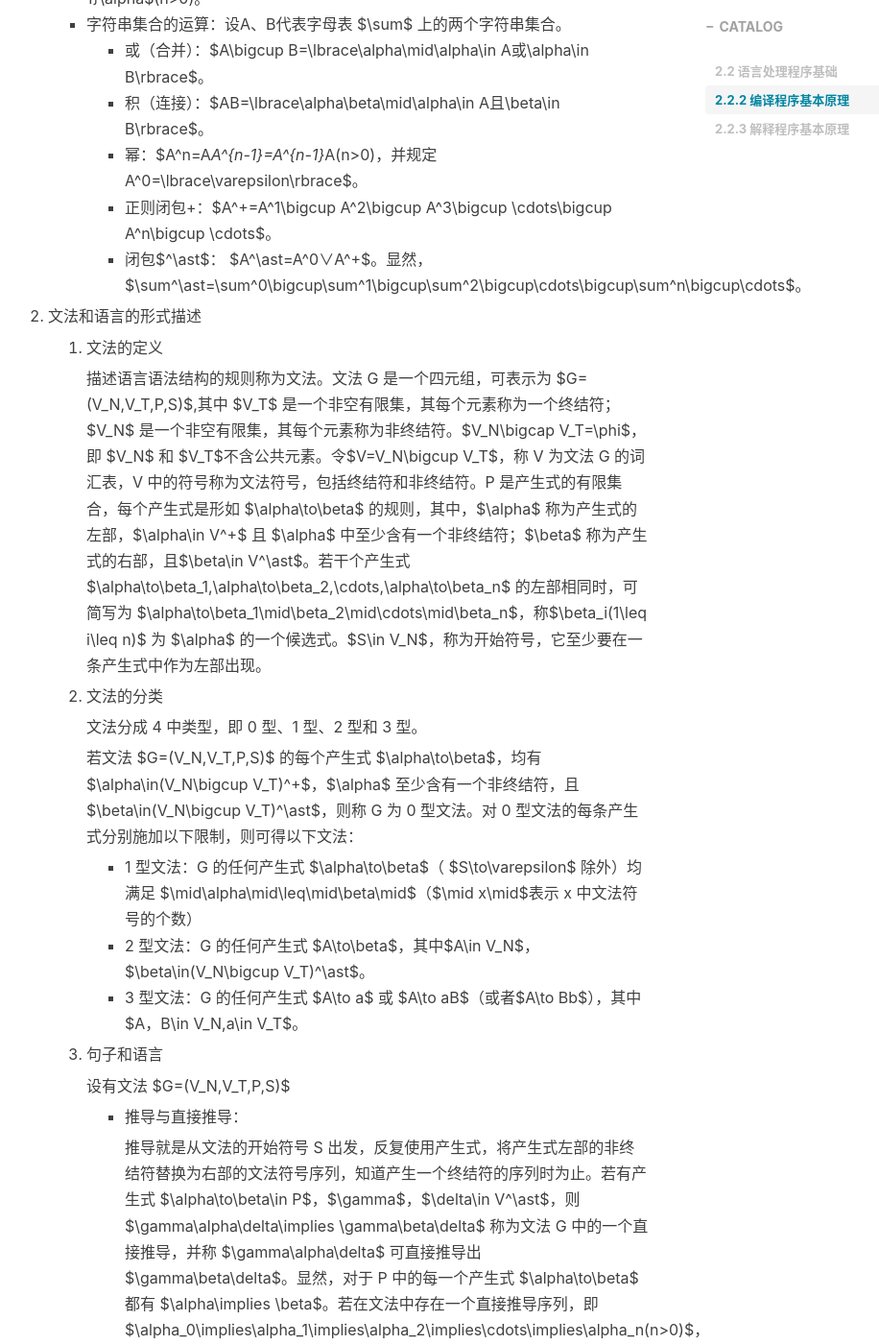
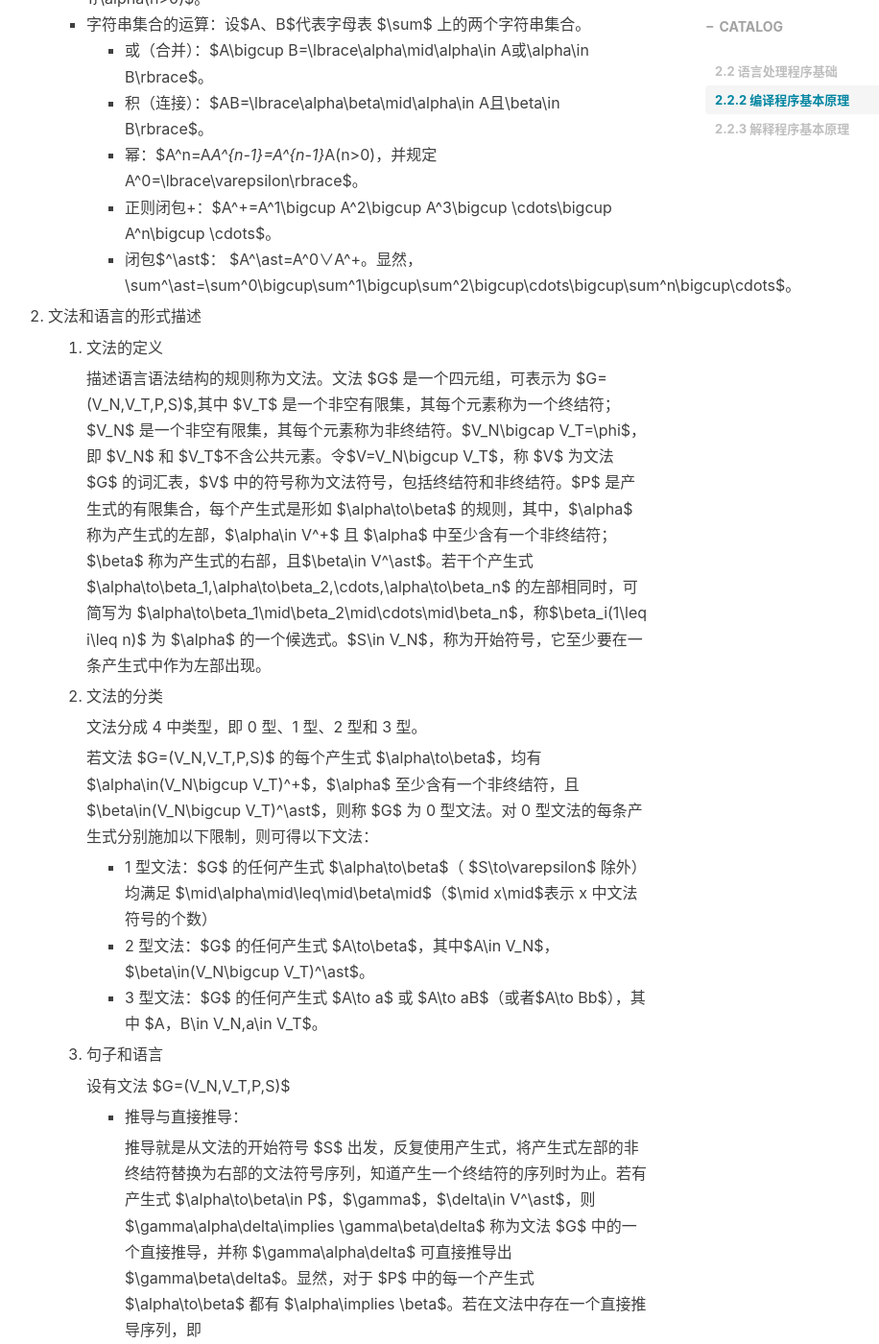
Before and after one commit to BalboZheng/BalboZheng.github.io, a Jekyll site: the page built from _posts/软件设计师/2021-03-06-第二章-程序设计语言基础知识.md, in a window 1280 px wide and 1400 px high, scrolled down 1207 px. Shown: the whole window at 96% size, without its empty margins (295-1211 px from the left). Built offline with Jekyll 4.4.1, drawn with Linux system fonts in a browser that asks for light colours; nearby versions of some CDN libraries; formulas are drawn with MathJax 3; comment, search, counter and statistics services are not loaded; some of the changed text lies outside the part shown.

Commit message:
初始化

```diff
--- a/_posts/软件设计师/2021-03-06-第二章-程序设计语言基础知识.md
+++ b/_posts/软件设计师/2021-03-06-第二章-程序设计语言基础知识.md
@@ -20,35 +20,35 @@
 
    1. 字母表、字符串、字符串集合及运算
 
-      + 字母表 $\sum$ 和字符：字母表时字符的非空有穷集合，字符是字母表 $\sum$ 中的元素。例如 $\sum=\lbrace a,b\rbrace$，a 或 b 是字符。
+      + 字母表 $\sum$ 和字符：字母表时字符的非空有穷集合，字符是字母表 $\sum$ 中的元素。例如 $\sum=\lbrace a,b\rbrace$，$a$ 或 $b$ 是字符。
       + 字符串：$\sum$ 中的字符组成的有穷序列。例如 $a、ab、aaa$ 都是 $\sum$ 上的字符串。
       + 字符串的长度：指字符串中的字符个数。如$\mid aba\mid=3$。
       + 空串 $\varepsilon$：由零个字符组成的序列。如$\mid\varepsilon\mid=0$。
-      + 连接：字符串 S 和 T 的连接是指将串 T 接续在串 S 之后，表示为 $S·T$，连接符号“·”可省略。显然，对于字母表 $\sum$ 上的任意字符串 S，$S·\varepsilon=\varepsilon·S=S$。
+      + 连接：字符串 $S$ 和 $T$ 的连接是指将串 $T$ 接续在串 $S$ 之后，表示为 $S·T$，连接符号“·”可省略。显然，对于字母表 $\sum$ 上的任意字符串 $S$，$S·\varepsilon=\varepsilon·S=S$。
       + $\sum^\ast$：指包括空串 $\varepsilon$ 在内的 $\sum$ 上的所有字符串的集合。例如，设 $\sum=\lbrace a,b \rbrace$，$\sum^\ast=\lbrace \varepsilon,a,b,aa,bb,ab,ba,aaa,\cdots\rbrace$。
-      + 字符串的方幂：把字符 $\alpha$ 自身连接 n 次得到的串，称为字符串 $\alpha$ 的 n 次方幂，记为 $\alpha^n$。$ \alpha^0=\varepsilon,\alpha^n=\alpha\alpha^{n-1}=\alpha^{n-1}\alpha$(n>0)。
-      + 字符串集合的运算：设A、B代表字母表 $\sum$ 上的两个字符串集合。
+      + 字符串的方幂：把字符 $\alpha$ 自身连接 $n$ 次得到的串，称为字符串 $\alpha$ 的 $n$ 次方幂，记为 $\alpha^n$。$ \alpha^0=\varepsilon,\alpha^n=\alpha\alpha^{n-1}=\alpha^{n-1}\alpha(n>0)$。
+      + 字符串集合的运算：设$A、B$代表字母表 $\sum$ 上的两个字符串集合。
         + 或（合并）：$A\bigcup B=\lbrace\alpha\mid\alpha\in A或\alpha\in B\rbrace$。
         + 积（连接）：$AB=\lbrace\alpha\beta\mid\alpha\in A且\beta\in B\rbrace$。
         + 幂：$A^n=A*A^{n-1}=A^{n-1}*A(n>0)，并规定A^0=\lbrace\varepsilon\rbrace$。
         + 正则闭包+：$A^+=A^1\bigcup A^2\bigcup A^3\bigcup \cdots\bigcup A^n\bigcup \cdots$。
-        + 闭包$^\ast$： $A^\ast=A^0∨A^+$。显然，$\sum^\ast=\sum^0\bigcup\sum^1\bigcup\sum^2\bigcup\cdots\bigcup\sum^n\bigcup\cdots$。
+        + 闭包$^\ast$： $A^\ast=A^0∨A^+。显然，\sum^\ast=\sum^0\bigcup\sum^1\bigcup\sum^2\bigcup\cdots\bigcup\sum^n\bigcup\cdots$。
 
    2. 文法和语言的形式描述
 
       1. 文法的定义
 
-           描述语言语法结构的规则称为文法。文法 G 是一个四元组，可表示为 $G=(V_N,V_T,P,S)$,其中 $V_T$ 是一个非空有限集，其每个元素称为一个终结符；$V_N$ 是一个非空有限集，其每个元素称为非终结符。$V_N\bigcap V_T=\phi$，即 $V_N$ 和 $V_T$不含公共元素。令$V=V_N\bigcup V_T$，称 V 为文法 G 的词汇表，V 中的符号称为文法符号，包括终结符和非终结符。P 是产生式的有限集合，每个产生式是形如 $\alpha\to\beta$ 的规则，其中，$\alpha$ 称为产生式的左部，$\alpha\in V^+$ 且 $\alpha$ 中至少含有一个非终结符；$\beta$ 称为产生式的右部，且$\beta\in V^\ast$。若干个产生式$\alpha\to\beta_1,\alpha\to\beta_2,\cdots,\alpha\to\beta_n$ 的左部相同时，可简写为 $\alpha\to\beta_1\mid\beta_2\mid\cdots\mid\beta_n$，称$\beta_i(1\leq i\leq n)$ 为 $\alpha$ 的一个候选式。$S\in V_N$，称为开始符号，它至少要在一条产生式中作为左部出现。
+           描述语言语法结构的规则称为文法。文法 $G$ 是一个四元组，可表示为 $G=(V_N,V_T,P,S)$,其中 $V_T$ 是一个非空有限集，其每个元素称为一个终结符；$V_N$ 是一个非空有限集，其每个元素称为非终结符。$V_N\bigcap V_T=\phi$，即 $V_N$ 和 $V_T$不含公共元素。令$V=V_N\bigcup V_T$，称 $V$ 为文法 $G$ 的词汇表，$V$ 中的符号称为文法符号，包括终结符和非终结符。$P$ 是产生式的有限集合，每个产生式是形如 $\alpha\to\beta$ 的规则，其中，$\alpha$ 称为产生式的左部，$\alpha\in V^+$ 且 $\alpha$ 中至少含有一个非终结符；$\beta$ 称为产生式的右部，且$\beta\in V^\ast$。若干个产生式$\alpha\to\beta_1,\alpha\to\beta_2,\cdots,\alpha\to\beta_n$ 的左部相同时，可简写为 $\alpha\to\beta_1\mid\beta_2\mid\cdots\mid\beta_n$，称$\beta_i(1\leq i\leq n)$ 为 $\alpha$ 的一个候选式。$S\in V_N$，称为开始符号，它至少要在一条产生式中作为左部出现。
 
       2. 文法的分类
 
            文法分成 4 中类型，即 0 型、1 型、2 型和 3 型。
 
-           若文法 $G=(V_N,V_T,P,S)$ 的每个产生式 $\alpha\to\beta$，均有 $\alpha\in(V_N\bigcup V_T)^+$，$\alpha$ 至少含有一个非终结符，且 $\beta\in(V_N\bigcup V_T)^\ast$，则称 G 为 0 型文法。对 0 型文法的每条产生式分别施加以下限制，则可得以下文法：
+           若文法 $G=(V_N,V_T,P,S)$ 的每个产生式 $\alpha\to\beta$，均有 $\alpha\in(V_N\bigcup V_T)^+$，$\alpha$ 至少含有一个非终结符，且 $\beta\in(V_N\bigcup V_T)^\ast$，则称 $G$ 为 0 型文法。对 0 型文法的每条产生式分别施加以下限制，则可得以下文法：
 
-         + 1 型文法：G 的任何产生式 $\alpha\to\beta$（ $S\to\varepsilon$ 除外）均满足 $\mid\alpha\mid\leq\mid\beta\mid$（$\mid x\mid$表示 x 中文法符号的个数）
-         + 2 型文法：G 的任何产生式 $A\to\beta$，其中$A\in V_N$，$\beta\in(V_N\bigcup V_T)^\ast$。
-         + 3 型文法：G 的任何产生式 $A\to a$ 或 $A\to aB$（或者$A\to Bb$），其中 $A，B\in V_N,a\in V_T$。
+         + 1 型文法：$G$ 的任何产生式 $\alpha\to\beta$（ $S\to\varepsilon$ 除外）均满足 $\mid\alpha\mid\leq\mid\beta\mid$（$\mid x\mid$表示 x 中文法符号的个数）
+         + 2 型文法：$G$ 的任何产生式 $A\to\beta$，其中$A\in V_N$，$\beta\in(V_N\bigcup V_T)^\ast$。
+         + 3 型文法：$G$ 的任何产生式 $A\to a$ 或 $A\to aB$（或者$A\to Bb$），其中 $A，B\in V_N,a\in V_T$。
 
       3. 句子和语言
 
@@ -56,19 +56,19 @@
 
            + 推导与直接推导：
 
-               推导就是从文法的开始符号 S 出发，反复使用产生式，将产生式左部的非终结符替换为右部的文法符号序列，知道产生一个终结符的序列时为止。若有产生式 $\alpha\to\beta\in P$，$\gamma$，$\delta\in V^\ast$，则 $\gamma\alpha\delta\implies \gamma\beta\delta$ 称为文法 G 中的一个直接推导，并称 $\gamma\alpha\delta$ 可直接推导出 $\gamma\beta\delta$。显然，对于 P 中的每一个产生式 $\alpha\to\beta$ 都有 $\alpha\implies \beta$。若在文法中存在一个直接推导序列，即 $\alpha_0\implies\alpha_1\implies\alpha_2\implies\cdots\implies\alpha_n(n>0)$，则称 $\alpha_0$ 可推导出 $\alpha_n$，$\alpha_n$ 是 $\alpha_0$ 的一个推导，并记为 $\alpha_0\implies^+_G\alpha_n$。用记号  $\alpha_0\implies^\ast_G\alpha_n$ 表示 $\alpha_0\implies\alpha_n$ 或者 $\alpha_0\implies^+_G\alpha_n$。
+               推导就是从文法的开始符号 $S$ 出发，反复使用产生式，将产生式左部的非终结符替换为右部的文法符号序列，知道产生一个终结符的序列时为止。若有产生式 $\alpha\to\beta\in P$，$\gamma$，$\delta\in V^\ast$，则 $\gamma\alpha\delta\implies \gamma\beta\delta$ 称为文法 $G$ 中的一个直接推导，并称 $\gamma\alpha\delta$ 可直接推导出 $\gamma\beta\delta$。显然，对于 $P$ 中的每一个产生式 $\alpha\to\beta$ 都有 $\alpha\implies \beta$。若在文法中存在一个直接推导序列，即 $\alpha_0\implies\alpha_1\implies\alpha_2\implies\cdots\implies\alpha_n(n>0)$，则称 $\alpha_0$ 可推导出 $\alpha_n$，$\alpha_n$ 是 $\alpha_0$ 的一个推导，并记为 $\alpha_0\implies^+_G\alpha_n$。用记号  $\alpha_0\implies^\ast_G\alpha_n$ 表示 $\alpha_0\implies\alpha_n$ 或者 $\alpha_0\implies^+_G\alpha_n$。
 
            + 直接归约与归约：
 
-               若文法 G 中有一个直接推导 $\alpha\implies \beta$，则称 $\beta$ 可直接归约成 $\alpha$，或 $\alpha$ 是 $\beta$ 的一个直接归约。若文法 G 中有一个推导 $\gamma\implies^\ast_G\delta$，则称 $\delta$ 可归约成 $\gamma$，或 $\gamma$ 是 $\delta$ 的一个归约。
+               若文法 $G$ 中有一个直接推导 $\alpha\implies \beta$，则称 $\beta$ 可直接归约成 $\alpha$，或 $\alpha$ 是 $\beta$ 的一个直接归约。若文法 $G$ 中有一个推导 $\gamma\implies^\ast_G\delta$，则称 $\delta$ 可归约成 $\gamma$，或 $\gamma$ 是 $\delta$ 的一个归约。
 
            + 句型和句子：
 
-               若文法 G 的开始符号为 S，那么，从开始符号 S 能推导出的符号串称为文法的一个句型，即 $\alpha$ 是文法 G 的一个句型，当且仅当存在推导 $S\implies^\ast_G\alpha,\alpha\in V^\ast$。若 X 是文法 G 的一个句型，且 $X\in V_T^\ast$，则称 X 是文法 G的一个句子，即仅含终结符的句型是一个句子。
+               若文法 $G$ 的开始符号为 $S$，那么，从开始符号 $S$ 能推导出的符号串称为文法的一个句型，即 $\alpha$ 是文法 $G$ 的一个句型，当且仅当存在推导 $S\implies^\ast_G\alpha,\alpha\in V^\ast$。若 $X$ 是文法 $G$ 的一个句型，且 $X\in V_T^\ast$，则称 $X$ 是文法 $G$ 的一个句子，即仅含终结符的句型是一个句子。
 
            + 语言：
 
-               从文法 G 的开始符号出发，能推导出的句子的全体称为文法 G 产生的语言，记为L(G)。
+               从文法 $G$ 的开始符号出发，能推导出的句子的全体称为文法 $G$ 产生的语言，记为$L(G)$。
 
       4. 文法的等价
 
@@ -84,9 +84,9 @@
 
       1. $\varepsilon$ 是一个正规式，它表示集合 $L(\varepsilon)=\lbrace\varepsilon\rbrace$。
 
-      2. 若 a 是 $\sum$ 上的字符，则 a 是一个正规式，它所表示的正规集为 $\lbrace a\rbrace$。
+      2. 若 $a$ 是 $\sum$ 上的字符，则 $a$ 是一个正规式，它所表示的正规集为 $\lbrace a\rbrace$。
 
-      3. 若正规式 r 和 s 分别表示正规集 L(r) 和 L(s)，则：
+      3. 若正规式 $r$ 和 $s$ 分别表示正规集 $L(r)$ 和 $L(s)$，则：
 
          1. $r\mid s$ 是正规式，表示集合 $L(r)∨L(s)$。
          2. $r·s$ 是正规式，表示集合 $L(r)L(s)$。
@@ -111,23 +111,23 @@
 
       1. 确定的有限自动机(Deterministic Finite Automata, DFA)。一个确定的有限自动机是一个五元组（$S,\sum,f,s_0,Z$），其中：
 
-         + S 是一个有限集，其每个元素称为一个状态
+         + $S$ 是一个有限集，其每个元素称为一个状态
          + $\sum$ 是一个有穷字母表，其每个元素称为一个输入字符
-         + f 是 $S×\sum\to S$ 上的单值部分映像。$f(A,a)=Q$ 表示当前状态为A、输入为 a 时，将转换到下一状态 Q，称 Q 为 A 的一个后继状态
+         + $f$ 是 $S×\sum\to S$ 上的单值部分映像。$f(A,a)=Q$ 表示当前状态为$A$、输入为 $a$ 时，将转换到下一状态 $Q$，称 $Q$ 为 $A$ 的一个后继状态
          + $s_0\in S$，时唯一的一个开始状态
-         + Z 时非空的终止状态集合，$Z⊆S$
+         + $Z$ 时非空的终止状态集合，$Z⊆S$
 
-           一个 DFA 可以用两种直观的方式表示：状态转换图和状态转换矩阵。状态转换图简称为转换图，时一个有向图。DFA 中的每个状态对应转换图中的一个结点，DFA 中的每个转换函数对应图中的一条有向弧，若转换函数为 $f(A,a)=Q$，则该有向弧从结点 A 出发，进入结点 Q，字符 a 是弧上的标记。
+           一个 $DFA$ 可以用两种直观的方式表示：状态转换图和状态转换矩阵。状态转换图简称为转换图，时一个有向图。$DFA$ 中的每个状态对应转换图中的一个结点，$DFA$ 中的每个转换函数对应图中的一条有向弧，若转换函数为 $f(A,a)=Q$，则该有向弧从结点 $A$ 出发，进入结点 $Q$，字符 $a$ 是弧上的标记。
 
-      【例 2.1】已知有 $DFA M1=(\lbrace s_0,s_1,s_2,s_3\rbrace,\lbrace a,b\rbrace,f,s_0,\lbrace s_3\rbrace)$，其中 f 为：
+      【例 2.1】已知有 $DFA M1=(\lbrace s_0,s_1,s_2,s_3\rbrace,\lbrace a,b\rbrace,f,s_0,\lbrace s_3\rbrace)$，其中 $f$ 为：
 
       $f(s_0,a)=s_1,f(s_0,b)=s_2,f(s_1,b)=s_3,f(s_1,b)=s_2,f(s_2,a)=s_1,f(s_2,b)=s_3,f(s_3,a)=s_3$
 
-      与 $DFAM1$ 对应的状态图如图 2-7(a) 所示，其中，双圈表示的结点时终态结点。状态转换矩阵可以用一个二维数组 M 表示，矩阵元素 M[A，a] 的行下标表示状态，列下标表示输入字符，M[A,a] 的值是当前状态为 A，输入为 a 时应转换到的下一状态。与 $DFAM1$ 对应的状态转换矩阵如图 2-7(b) 所示。在转换矩阵中，一般以第一行的行下标所对应的状态作为初态，而终态则需要特别指明。
+      与 $DFAM1$ 对应的状态图如图 2-7(a) 所示，其中，双圈表示的结点时终态结点。状态转换矩阵可以用一个二维数组 M 表示，矩阵元素 $M[A，a]$ 的行下标表示状态，列下标表示输入字符，$M[A,a]$ 的值是当前状态为 $A$，输入为 $a$ 时应转换到的下一状态。与 $DFAM1$ 对应的状态转换矩阵如图 2-7(b) 所示。在转换矩阵中，一般以第一行的行下标所对应的状态作为初态，而终态则需要特别指明。
 
       ![（a）状态转换图](img/software/state_transition_1.png)
 
-      |       |   a   |   b   |
+      |       |  $a$  |  $b$  |
       | :---: | :---: | :---: |
       | $s_0$ | $s_1$ | $s_2$ |
       | $s_1$ | $s_3$ | $s_2$ |
@@ -138,10 +138,10 @@
 
       2. 不确定的有限自动机(Nondeterministic Finite Automata, NFA)。一个不确定的有限自动机是一个五元组，它与确定的有限自动机的区别如下。
 
-         1. f 是 $S×\sum\to 2^S$ 上的映像。对于 S 中的一个给定状态及输入符号，返回一个状态的集合。即当前状态的后继状态不一定是唯一的。
+         1. $f$ 是 $S×\sum\to 2^S$ 上的映像。对于 $S$ 中的一个给定状态及输入符号，返回一个状态的集合。即当前状态的后继状态不一定是唯一的。
          2. 有向弧上的标记可以是 $\varepsilon$。
 
-         【例 2.2】已知有 $DFAM2=(\lbrace s_0,s_1,s_2,s_3\rbrace,\lbrace a,b\rbrace,f,s_0,\lbrace s_3\rbrace)$，其中 f 为：
+         【例 2.2】已知有 $DFAM2=(\lbrace s_0,s_1,s_2,s_3\rbrace,\lbrace a,b\rbrace,f,s_0,\lbrace s_3\rbrace)$，其中 $f$ 为：
 
          $f(s_0,a)=s_0,f(s_0,a)=s_1,f(s_0,b)=s_0,f(s_1,b)=s_2,f(s_2,b)=s_3$
 
@@ -149,7 +149,7 @@
 
          ![（a）状态转换图](img/software/state_transition_2.png)
 
-         |       |            a             |          b           |
+         |       |           $a$            |         $b$          |
          | :---: | :----------------------: | :------------------: |
          | $s_0$ | $\lbrace s_0,s_1\rbrace$ | $\lbrace s_0\rbrace$ |
          | $s_1$ |            _             | $\lbrace s_2\rbrace$ |
@@ -164,11 +164,11 @@
 
      1. 有限自动机转换为正规式
 
-        对于 $\sum$ 上的 $NFAM$，可以构造一个 $\sum$ 上的正规式 R，使得 $L(R)=L(M)$。
+        对于 $\sum$ 上的 $NFAM$，可以构造一个 $\sum$ 上的正规式 $R$，使得 $L(R)=L(M)$。
 
-          1. 在 M 的状态转换图中加两个结点，一个 x 结点，一个 y 结点。从 x 结点到 $NFA M$ 的初始状态结点引一条弧并用 $\varepsilon$ 标记，从 $NFA M$ 的所有终态结点到 y 结点引一条弧并用 $\varepsilon$ 标记。形成一个与 M 等价的 $M^‘$，$M^‘$ 只有一个初态 x 和一个终台 y。
+          1. 在 $M$ 的状态转换图中加两个结点，一个 $x$ 结点，一个 $y$ 结点。从 $x$ 结点到 $NFA M$ 的初始状态结点引一条弧并用 $\varepsilon$ 标记，从 $NFA M$ 的所有终态结点到 $y$ 结点引一条弧并用 $\varepsilon$ 标记。形成一个与 $M$ 等价的 $M^‘$，$M^‘$ 只有一个初态 $x$ 和一个终台 $y$。
 
-          2. 按下面的方法逐步消去 $M^‘$ 中除 x 和 y 的所有结点。在消除结点的过程中，用正规式来标记弧，最后结点 x 和 y 之间弧上的标记就是所求的正规式。消除结点的规则如图所示。
+          2. 按下面的方法逐步消去 $M^‘$ 中除 $x$ 和 $y$ 的所有结点。在消除结点的过程中，用正规式来标记弧，最后结点 $x$ 和 $y$ 之间弧上的标记就是所求的正规式。消除结点的规则如图所示。
 
              ![（a）状态转换图](img/software/state_transition_3.png)
 
@@ -176,15 +176,15 @@
 
          对于 $\sum$ 上的每个正规式 $R$，可以构造一个 $\sum$ 上的 $NFAM$，使得 $L(M)=L(R)$。
 
-          1. 对于正规式 R，可用拓广图表示。
+          1. 对于正规式 $R$，可用拓广图表示。
 
              ![（a）状态转换图](img/software/outreach.png)
 
-          2. 按下面的方法逐步消去 $M^‘$ 中除 x 和 y 的所有结点。在消除结点的过程中，用正规式来标记弧，最后结点 x 和 y 之间弧上的标记就是所求的正规式。消除结点的规则如图所示。
+          2. 按下面的方法逐步消去 $M^‘$ 中除 $x$ 和 $y$ 的所有结点。在消除结点的过程中，用正规式来标记弧，最后结点 $x$ 和 $y$ 之间弧上的标记就是所求的正规式。消除结点的规则如图所示。
 
              ![（a）状态转换图](img/software/state_transition_4.png)
 
-         最后所得的图即为一个 NFAM，x 为初态结点，y 为终态结点。显然，$L(M)=L(R)$。
+         最后所得的图即为一个 $NFAM$，$x$ 为初态结点，$y$ 为终态结点。显然，$L(M)=L(R)$。
 
 4. 词法分析器的构造
 
@@ -203,18 +203,18 @@
      程序设计语言的语义分为静态语义和动态语义。描述程序语义的形式化方法主要有属性文法、公理语义、操作语义和指称语义等，其中，属性文法是对上下文无关文法的补充。目前应用最广的静态语义分析方法是语法制导翻译，其基本思想是将语言结构的语义以属性的形式赋予代表此结构的文法符号，而属性的计算以语义规则的形式赋予文法的产生式。在语法分析的推导或归约的步骤中，通过执行语义规则实现对属性的计算，以达到对语义的处理。
 
      1. 中间代码
-        1. 后缀式（逆波兰式）。例：x:=(a+b)\*(c+d)，表示为：xab+cd+\*:=
+        1. 后缀式（逆波兰式）。例：$x:=(a+b)*(c+d)$，表示为：$xab+cd+*:=$
 
-        2. 树形表示。例：x:=(a+b)\*(c+d)，表示为：
+        2. 树形表示。例：$x:=(a+b)*(c+d)$，表示为：
 
            ![（a）状态转换图](img/software/tree.png)
 
-        3. 三元式表示。例：x:=(a+b)\*(c+d)，表示为：
+        3. 三元式表示。例：$x:=(a+b)*(c+d)$，表示为：
 
-           1. (+,a,b,t1)
-           2. (+,c,d,t2)
-           3. (*,t1,t2,t3)
-           4. (:=,t3,_,x)
+           1. $(+,a,b,t1)$
+           2. $(+,c,d,t2)$
+           3. $(*,t1,t2,t3)$
+           4. $(:=,t3,_,x)$
 
 7. 中间代码优化和目标代码生成
 
```
Also changed, not shown: _posts/软件设计师/2021-02-05-第一章-计算机系统知识.md (+72 -71 lines), _posts/软件设计师/2021-03-14-第三章-数据结构（上）.md (+40 -40 lines).
